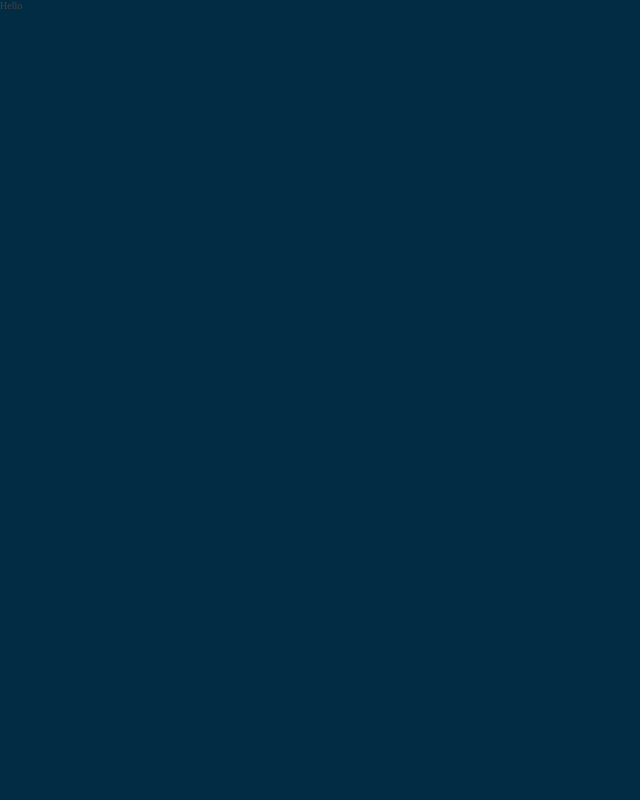
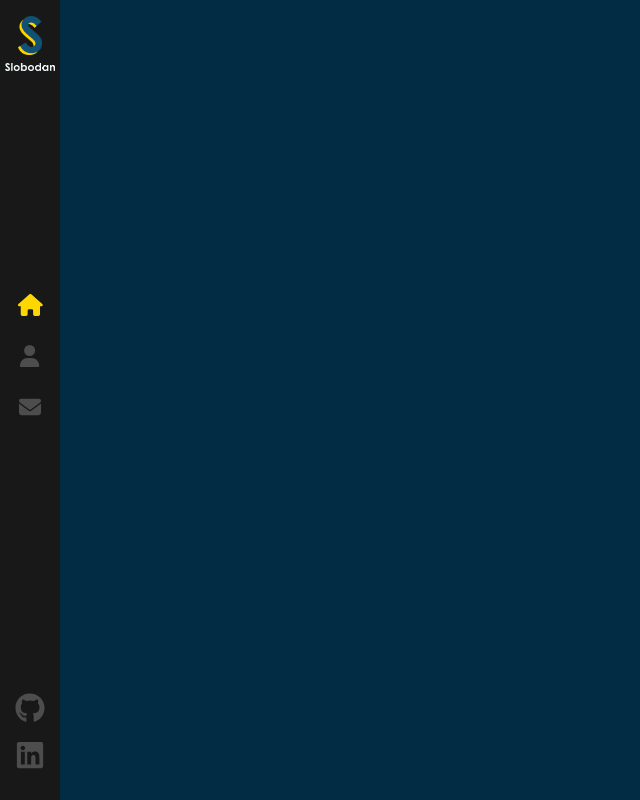
Before and after one commit to PatrickBastosDeveloper/Meu_Portfolio, a React (Create React App) app in the folder my-portfolio/: page / in a window 1280 px wide. Shown: the whole page, without its empty margins (0-640 px from the left). Built offline with nearby package versions, Linux system fonts and the light colour scheme.

Commit message:
feat: Created Sidebar component

```diff
--- a/my-portfolio/src/components/Layout/index.js
+++ b/my-portfolio/src/components/Layout/index.js
@@ -1,5 +1,8 @@
+import Sidebar from '../Sidebar';
 import './index.scss'
 
 export default function Layout() {
-  return <>Hello</>
+  return <>
+    <Sidebar />
+  </>;
 }
--- /dev/null
+++ b/my-portfolio/src/components/Sidebar/index.js
@@ -0,0 +1,70 @@
+import { Link, NavLink } from 'react-router-dom';
+import './index.scss';
+import LogoS from '../../assets/images/logo-s.png';
+import LogoSubtitle from '../../assets/images/logo_sub.png';
+import { FontAwesomeIcon } from '@fortawesome/react-fontawesome';
+import {
+    faHome,
+    faUser,
+    faEnvelope,
+  } from '@fortawesome/free-solid-svg-icons';
+
+import {
+  FaGithub,
+  FaLinkedin
+} from "react-icons/fa";
+
+
+
+export default function Sidebar() {
+  return (
+    <div className="nav-bar">
+      <Link className="logo" to="/">
+        <img src={ LogoS } alt='logo' />
+        <img className="sub-logo"src={ LogoSubtitle } alt="slogodan" />
+      </Link>
+      <nav>
+        <NavLink
+          exact="true"
+          activeclassname="active"
+          to="/">
+          <FontAwesomeIcon icon={faHome} color="#4d4d4e" />
+        </NavLink>
+        <NavLink
+          exact="true"
+          activeclassname="active"
+          className="about-link"
+          to="/about">
+          <FontAwesomeIcon icon={faUser} color="#4d4d4e" />
+        </NavLink>
+        <NavLink
+          exact="true"
+          activeclassname="active"
+          className="contact-link"
+          to="/contact">
+          <FontAwesomeIcon icon={faEnvelope} color="#4d4d4e" />
+        </NavLink>
+      </nav>
+      <ul>
+        <li>
+          <a
+            target="_blank"
+            rel="noreferrer"
+            href="https://github.com/PatrickBastosDeveloper"
+          >
+            <FaGithub size={30} />
+          </a>
+        </li>
+        <li>
+          <a
+            target="_blank"
+            rel="noreferrer"
+            href="https://www.linkedin.com/in/patrickbastosdeveloper/"
+          >
+            <FaLinkedin size={ 30 } />
+          </a>
+        </li>
+      </ul>
+    </div>
+  )
+}
--- /dev/null
+++ b/my-portfolio/src/components/Sidebar/index.scss
@@ -0,0 +1,119 @@
+.nav-bar {
+  background: #181818;
+  width: 60px;
+  height: 100%;
+  position: absolute;
+  top: 0;
+  z-index: 3;
+  min-height: 500px;
+
+.logo {
+  display: block;
+  padding: 8px 0;
+
+  img {
+    display: block;
+    margin: 8px auto;
+    width: 24px;
+    height: auto;
+
+    &.sub-logo {
+      width: 50px;
+    }
+  }
+}
+ nav {
+   display: block;
+   text-align: center;
+   position: absolute;
+   height: 210px;
+   top: 50%;
+   margin-top: -120px;
+   width: 100%;
+   a {
+        font-size: 22px;
+        color: #4d4d4e;
+        display: block;
+        line-height: 51px;
+        height: 51px;
+        position: relative;
+        text-decoration: none;
+
+     i {
+       transition: all 0.3s ease-out;
+     }
+
+     &:hover {
+       color: #ffd700;
+
+       svg {
+         opacity: 0;
+       }
+       &:after {
+         opacity: 1;
+       }
+     }
+
+     &:after{
+       content: '';
+       font-size: 9px;
+       letter-spacing: 2px;
+       position: absolute;
+       bottom: 0;
+       display: block;
+       width: 100%;
+       text-align: center;
+       opacity: 0;
+       transition: all 0.3s ease-out;
+     }
+
+     &:first-child {
+       &::after {
+         content: 'HOME';
+       }
+     }
+   }
+     a.about-link {
+       &:after {
+       content: 'ABOUT';
+     }
+   }
+
+    a.contact-link {
+      &:after {
+        content: 'CONTACT';
+      }
+    }
+
+   a.active {
+     svg {
+       color: #ffd700;
+     }
+   }
+  }
+
+  ul {
+    position: absolute;
+    bottom: 20px;
+    width: 100%;
+    display: block;
+    padding: 0;
+    list-style: none;
+    text-align: center;
+    margin: 0;
+
+    li {
+      a {
+        color: #4d4d4e;
+        padding: 7px 0;
+        display: block;
+        font-size: 15px;
+        line-height: 16px;
+
+        &:hover svg {
+          color: #ffd700;
+        }
+      }
+    }
+  }
+}
--- a/my-portfolio/src/index.css
+++ b/my-portfolio/src/index.css
@@ -4,7 +4,7 @@
 
 body {
   margin: 0;
-  font-family: 300 11px/1.4 'Helvetica Neue', sans-serife;
+  font: 300 11px/1.4 'Helvetica Neue', sans-serife;
   color: #444;
   background: #022c43;
   overflow: hidden;
```
